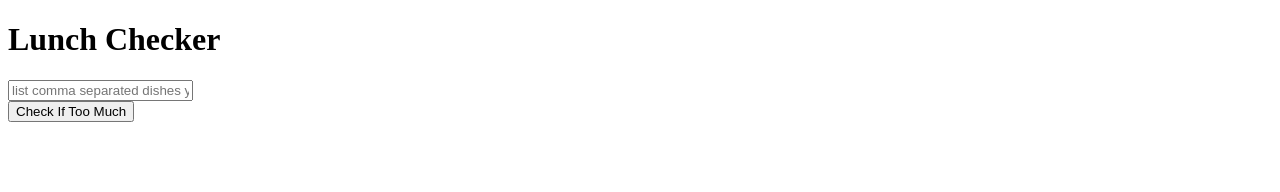
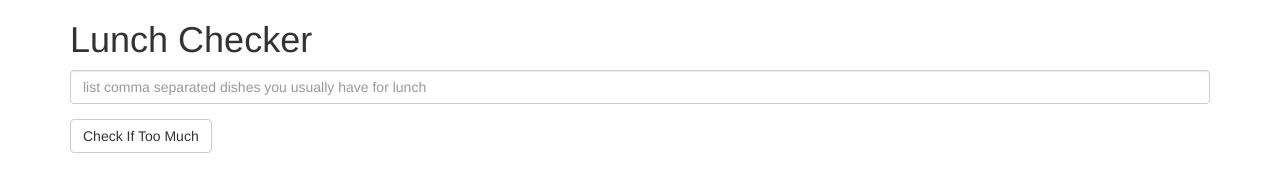
Before and after one commit to sankarasr/coursera-test, a plain HTML site: page index.html in a window 1280 px wide. Drawn offline with nearby package versions, Linux system fonts and the light colour scheme.

Commit message:
Enabled bootstrap

```diff
--- a/index.html
+++ b/index.html
@@ -5,7 +5,7 @@
     <script src="angular.js"></script>
     <script src="app.js"></script>
     <meta name="viewport" content="width=device-width, initial-scale=1">
-    <!--<link rel="stylesheet" href="styles/bootstrap.min.css">-->
+    <link rel="stylesheet" href="styles/bootstrap.min.css">
     <style>
       .message { font-size: 1.3em; font-weight: bold; }
     </style>
```
